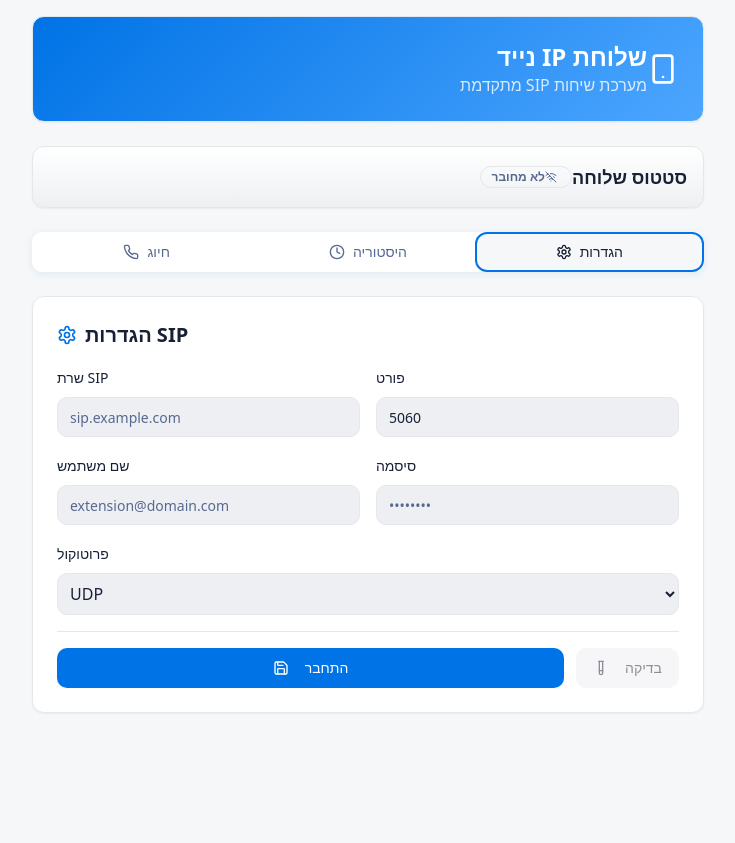
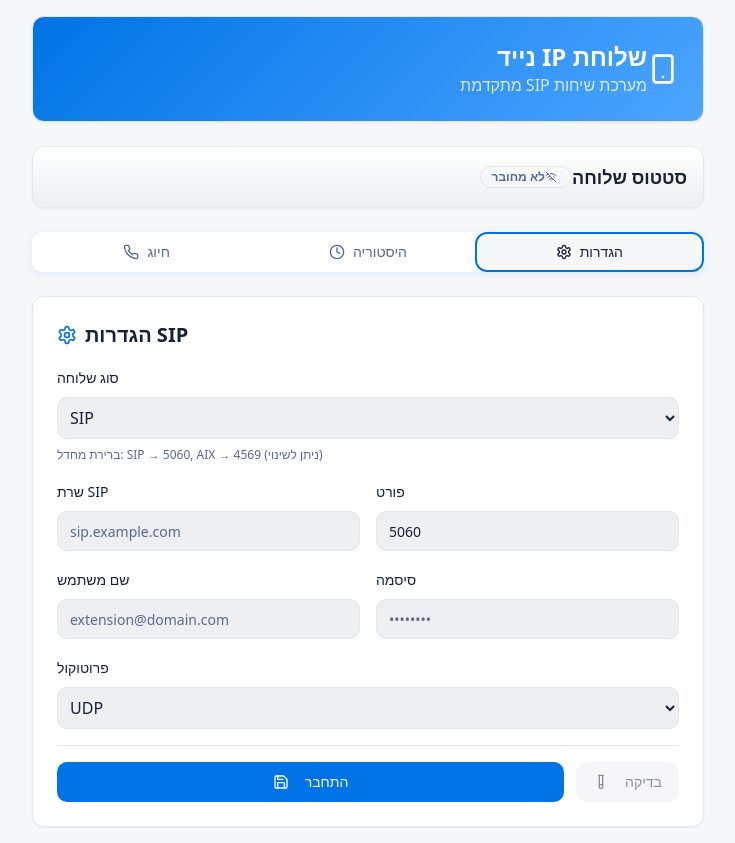
Before and after one commit to arvi613/sip-your-extension, a React (Vite) app: page / in a window 1280 px wide. Both pictures are taken after a click on the tab "הגדרות". Shown: the whole page, without its empty margins (272-1007 px from the left). Before the commit the page ends 800 px from the top, so only its background shows below. Built offline with nearby package versions, Linux system fonts and the light colour scheme.

Commit message:
feat: Allow changing default SIP and AIX ports
Update SipSettings to allow users to configure the default ports for SIP (5060) and AIX (4569).

```diff
--- a/src/components/SipSettings.tsx
+++ b/src/components/SipSettings.tsx
@@ -14,6 +14,7 @@ interface SipSettingsProps {
 }
 
 export interface SipConfig {
+  accountType: 'SIP' | 'AIX';
   server: string;
   username: string;
   password: string;
@@ -23,6 +24,7 @@ export interface SipConfig {
 
 const SipSettings = ({ onConnect, onDisconnect, isConnected, onTest }: SipSettingsProps) => {
   const [config, setConfig] = useState<SipConfig>({
+    accountType: 'SIP',
     server: '',
     username: '',
     password: '',
@@ -31,6 +33,15 @@ const SipSettings = ({ onConnect, onDisconnect, isConnected, onTest }: SipSettin
   });
 
   const handleInputChange = (field: keyof SipConfig, value: string) => {
+    if (field === 'accountType') {
+      const nextPort = value === 'AIX' ? '4569' : '5060';
+      setConfig(prev => ({
+        ...prev,
+        accountType: value as SipConfig['accountType'],
+        port: nextPort,
+      }));
+      return;
+    }
     setConfig(prev => ({ ...prev, [field]: value }));
   };
 
@@ -53,6 +64,20 @@ const SipSettings = ({ onConnect, onDisconnect, isConnected, onTest }: SipSettin
       </div>
 
       <form onSubmit={handleSubmit} className="space-y-4">
+        <div className="space-y-2">
+          <Label htmlFor="accountType" className="text-foreground">סוג שלוחה</Label>
+          <select
+            id="accountType"
+            value={config.accountType}
+            onChange={(e) => handleInputChange('accountType', e.target.value)}
+            className="w-full p-2 rounded-md bg-phone-button border border-border text-foreground"
+            disabled={isConnected}
+          >
+            <option value="SIP">SIP</option>
+            <option value="AIX">AIX</option>
+          </select>
+          <p className="text-xs text-muted-foreground">ברירת מחדל: SIP → 5060, AIX → 4569 (ניתן לשינוי)</p>
+        </div>
         <div className="grid grid-cols-1 md:grid-cols-2 gap-4">
           <div className="space-y-2">
             <Label htmlFor="server" className="text-foreground">שרת SIP</Label>
```
